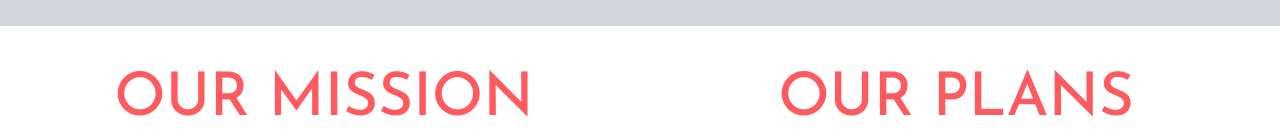
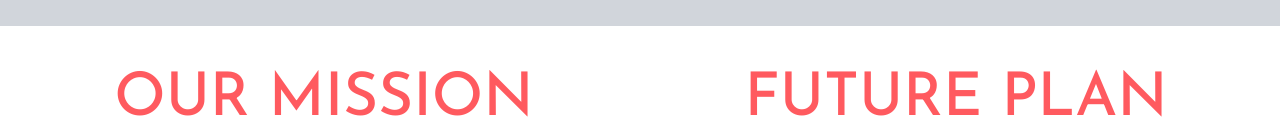
Before and after one commit to harsh-bardolia/anti-depression-media, a Next.js app: page / in a window 1280 px wide. Shown: the part 822-952 px from the top of the page. Built offline with nearby package versions, Linux system fonts and the light colour scheme.

Commit message:
HTML utilites fix & replace the content

```diff
--- a/pages/index.js
+++ b/pages/index.js
@@ -38,7 +38,7 @@ export default function Home() {
 
           {/* Plans */}
           <Content
-            tellContent="OUR PLANS"
+            tellContent="FUTURE PLAN"
             paraGraph="To improve the web page and making it more interative for user by adding the chatbot. Providing our services for the betterment of our society is our main goal and we try to achieve by teamwork and individual excellence."
           />
         </div>
```
